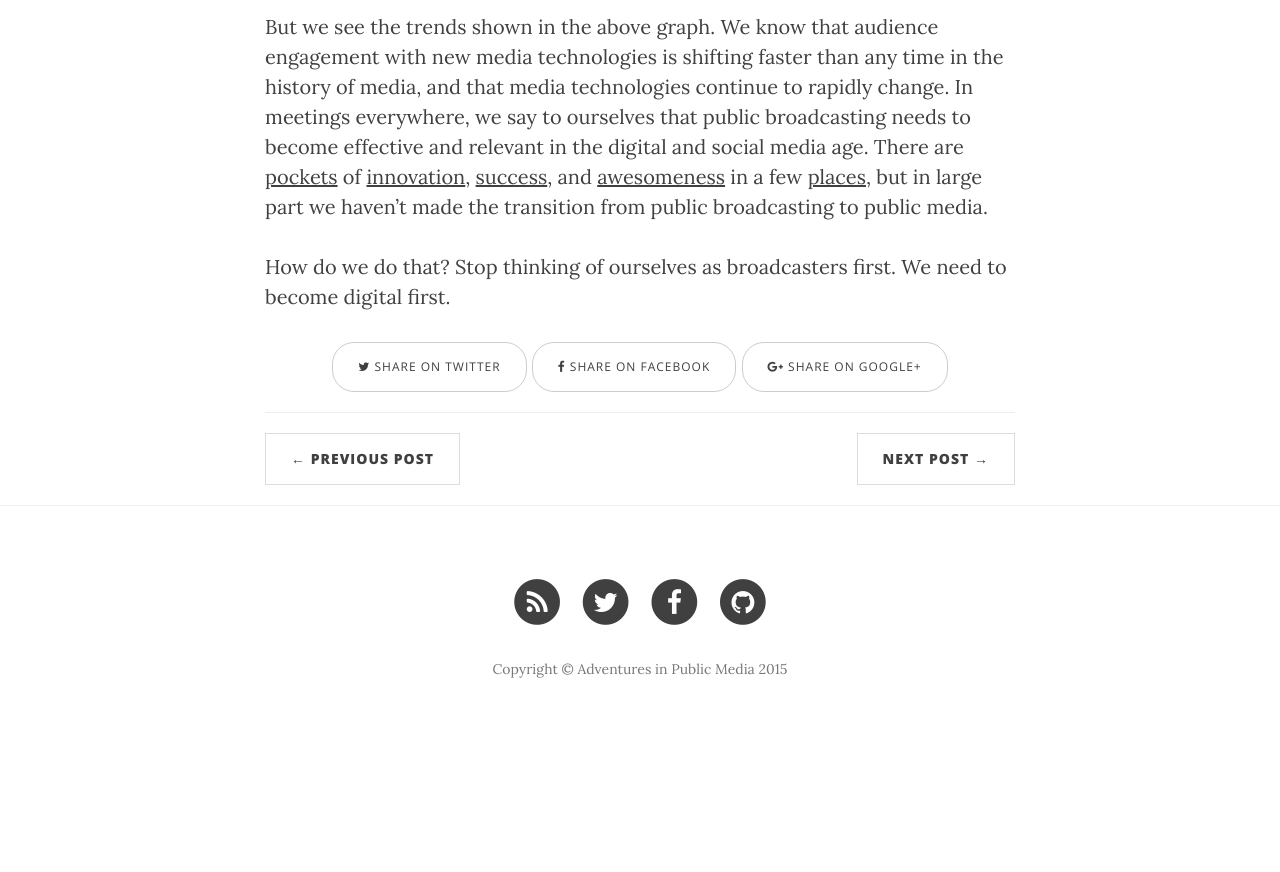
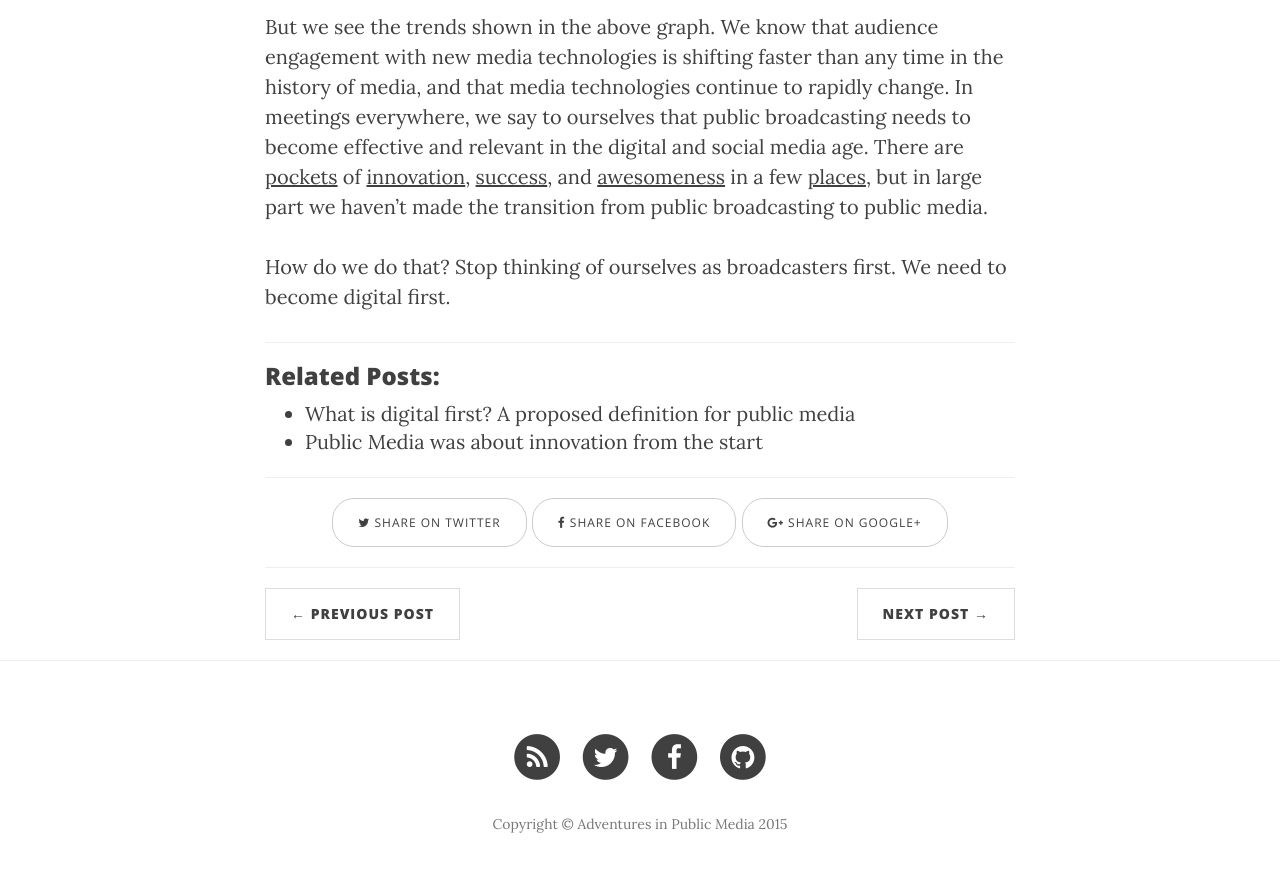
Before and after one commit to jackbrighton/jackbrighton.github.io, a Jekyll site: the page built from _posts/2015-05-18-becoming-digital.md, in a window 1280 px wide and 900 px high, scrolled down 2708 px. Shown: the top 872 px of the window. Built offline with Jekyll 4.4.1, drawn with Linux system fonts in a browser that asks for light colours; nearby versions of some CDN libraries; before the commit the page ends 3453 px from its top, so only the background shows below that.

Commit message:
add related links

```diff
--- a/_posts/2015-05-18-becoming-digital.md
+++ b/_posts/2015-05-18-becoming-digital.md
@@ -36,3 +36,12 @@ We define ourselves as broadcasters, producing public radio and public televisio
 But we see the trends shown in the above graph. We know that audience engagement with new media technologies is shifting faster than any time in the history of media, and that media technologies  continue to rapidly change. In meetings everywhere, we say to ourselves that public broadcasting needs to become effective and relevant in the digital and social media age. There are [pockets](http://www.northcountrypublicradio.org/) of [innovation](http://socialmediadesk.tumblr.com/), [success](http://www.opb.org/), and [awesomeness](http://blog.apps.npr.org/) in a few [places](http://www.kqed.org/), but in large part we haven’t made the transition from public broadcasting to public media.
 
 How do we do that? Stop thinking of ourselves as broadcasters first. We need to become digital first.
+
+***
+
+### Related Posts:
+
+- [What is digital first? A proposed definition for public media](http://jackbrighton.github.io/2015/05/25/what-is-digital-first/)
+- [Public Media was about innovation from the start](http://jackbrighton.github.io/2015/04/23/public-media-innovation/)
+
+***
```
